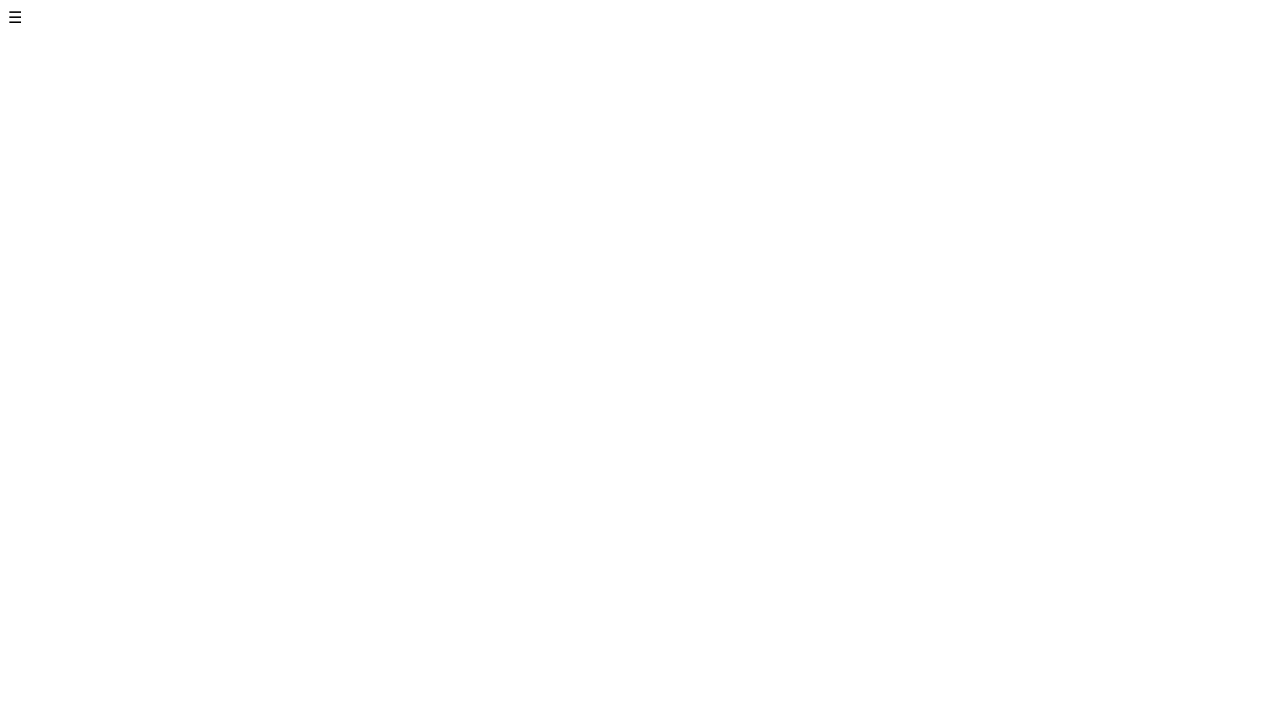
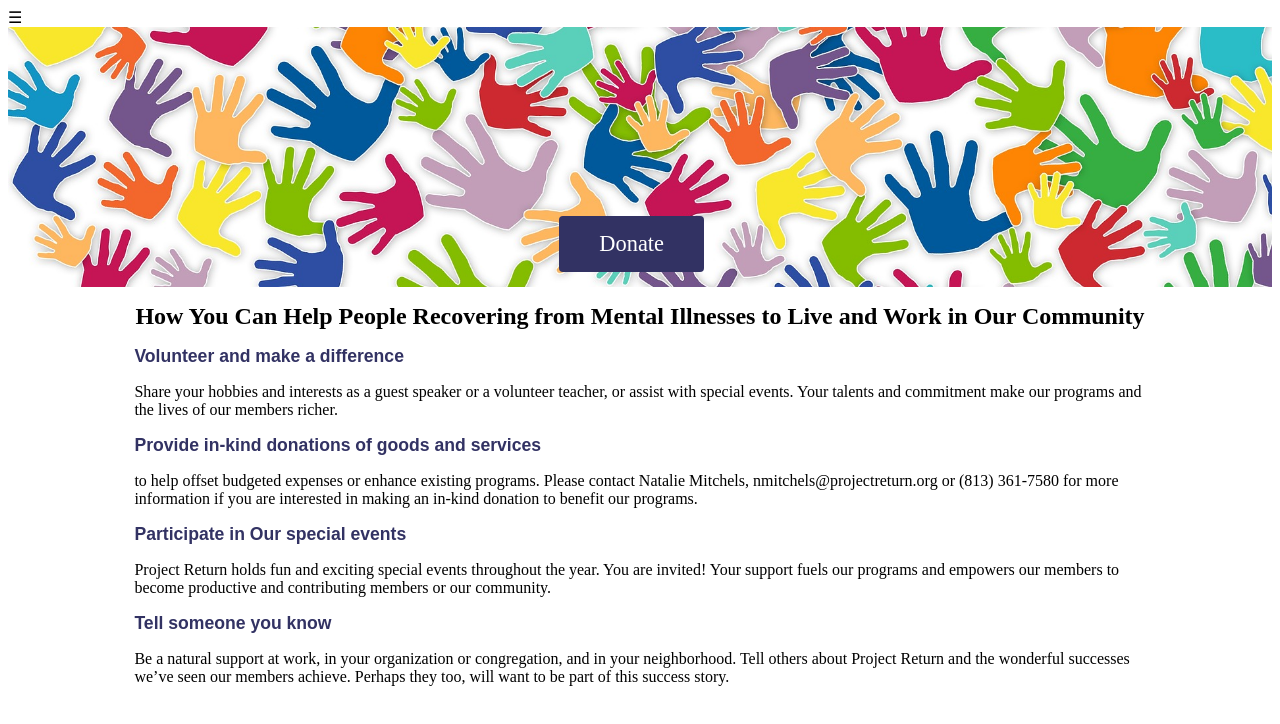
Before and after one commit to sashahayles/p2-hayles-sasha, a plain HTML site: page donate.html in a window 1280 px wide. Drawn offline with Linux system fonts and the light colour scheme.

Commit message:
Add main title, sub titles and paragraph text to donate page

```diff
--- a/donate.html
+++ b/donate.html
@@ -36,5 +36,30 @@
       </ul>
     </nav>
   </header>
+  <div class= "hero-donate"></div>
+  <div class="hero-button">
+    <button>Donate</button>
+  </div>
+  <h1>How You Can Help People Recovering from Mental Illnesses to Live and Work in Our Community</h1>
+  <main>
+    <h2>Volunteer and make a difference</h2>
+    <p>Share your hobbies and interests as a guest speaker or a volunteer
+      teacher, or assist with special events.  Your talents and commitment
+      make our programs and the lives of our members richer.</p>
+      <h2>Provide in-kind donations of goods and services</h2>
+      <p>to help offset budgeted expenses or enhance existing programs. Please
+        contact Natalie Mitchels, nmitchels@projectreturn.org or (813) 361-7580
+        for more information if you are interested in making an in-kind donation
+        to benefit our programs.</p>
+        <h2>Participate in Our special events</h2>
+        <p>Project Return holds fun and exciting special events throughout the year.
+          You are invited!  Your support fuels our programs and empowers our
+          members to become productive and contributing members or our community.</p>
+          <h2>Tell someone you know</h2>
+          <p>Be a natural support at work, in your organization or congregation, and
+            in your neighborhood.  Tell others about Project Return and the wonderful
+            successes we’ve seen our members achieve.  Perhaps they too, will want
+            to be part of this success story.</p>
+          </main>
         </body>
         </html>
--- a/main.css
+++ b/main.css
@@ -92,3 +92,23 @@ h4 {
   margin-right: 10px;
   display: block;
 }
+/*donate page*/
+.hero-donate {
+  background-image: url('imgs/helpinghands.jpg');
+  background-repeat: no-repeat;
+  background-size: cover;
+  background-position:bottom;
+  height:260px;
+}
+.hero-button button {
+  padding: 15px 40px;
+  font-size: 1.4rem;
+  text-align:right;
+  position:absolute;
+  top:27%;
+  right:45%;
+}
+h1 {
+  text-align: center;
+  font-size: 1.5rem;
+}
```
Also changed, not shown: imgs/helpinghands.jpg (added). Lines whose indentation alone changed are shown as unchanged.
